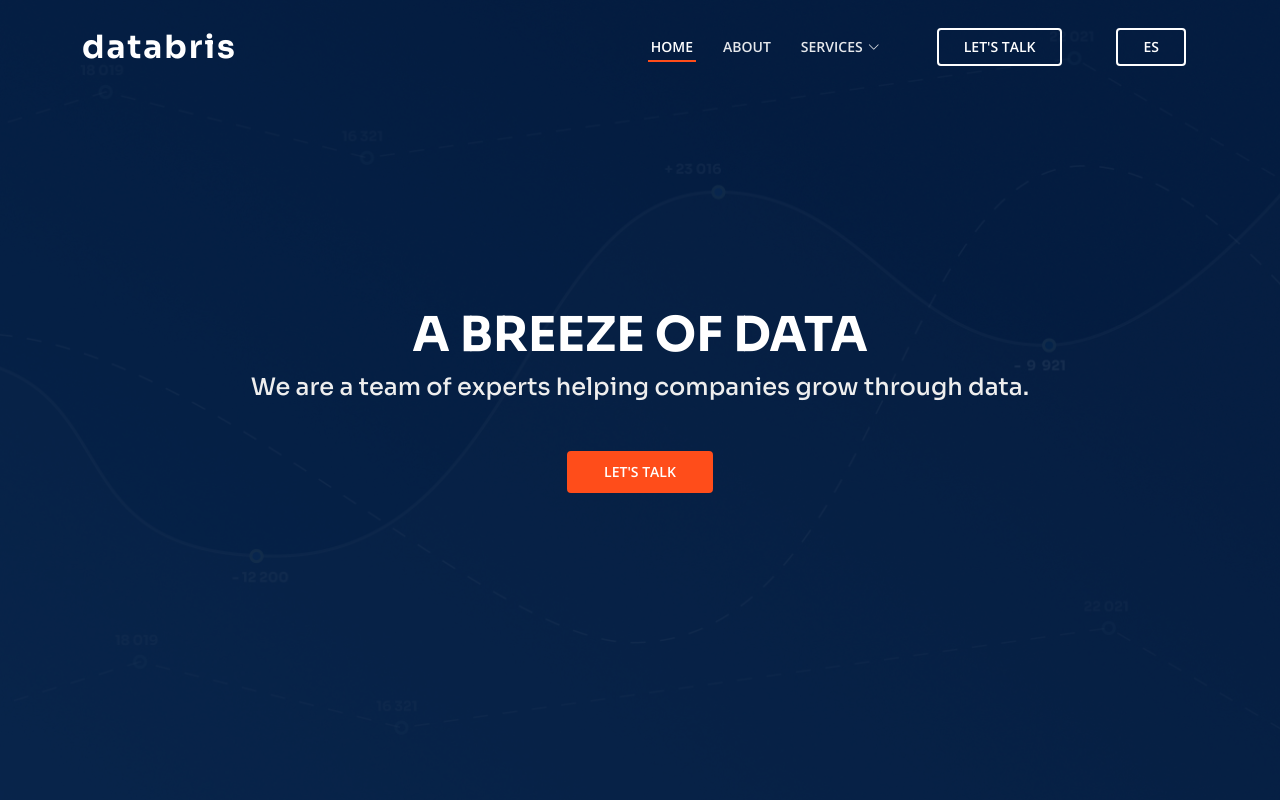
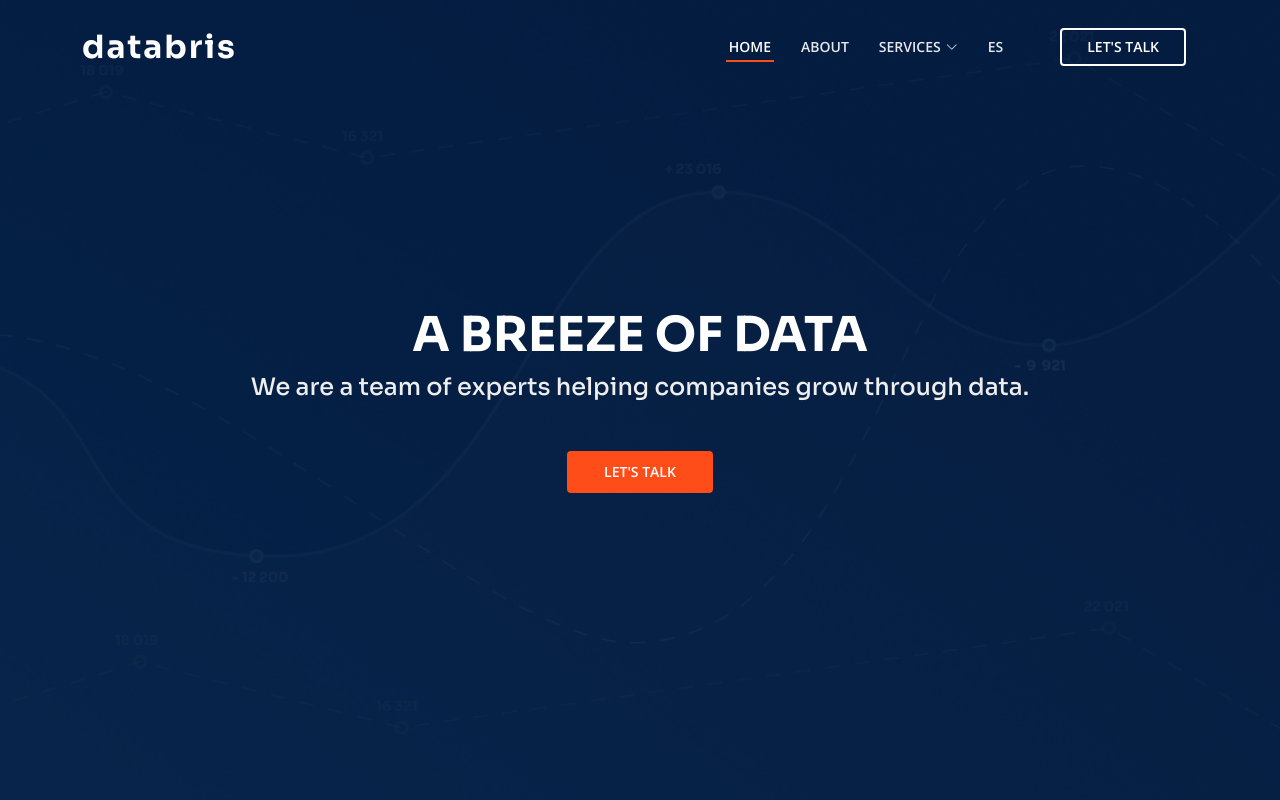
Before and after one commit to KamilKap90/databris-static, a plain HTML site: page index.html in a window 1280 px wide. Shown: the top 800 px of the page. Drawn offline with nearby package versions, Linux system fonts and the light colour scheme.

Commit message:
New version

```diff
--- a/index.html
+++ b/index.html
@@ -59,8 +59,8 @@
                 <li><a class="nav-link scrollto" href="aviation.html">Aviation</a></li>
               </ul>
             </li>
+            <li><a class="nav-link scrollto" href="es/index.html">ES</a></li>
             <li><a class="getstarted scrollto" href="#contact">Let's Talk</a></li>
-            <li><a class="getstarted scrollto" href="es/index.html">ES</a></li>
           </ul>
           <i class="bi bi-list mobile-nav-toggle"></i>
         </nav>
```
